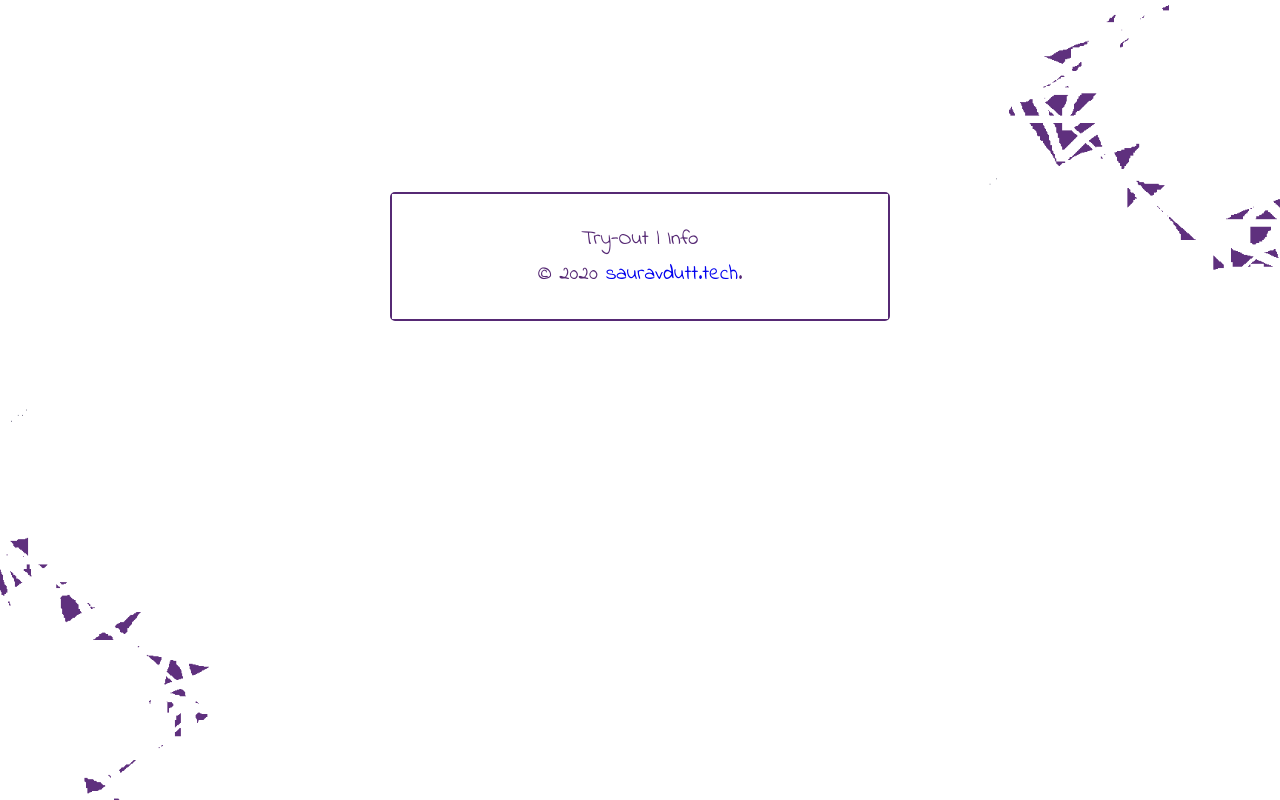
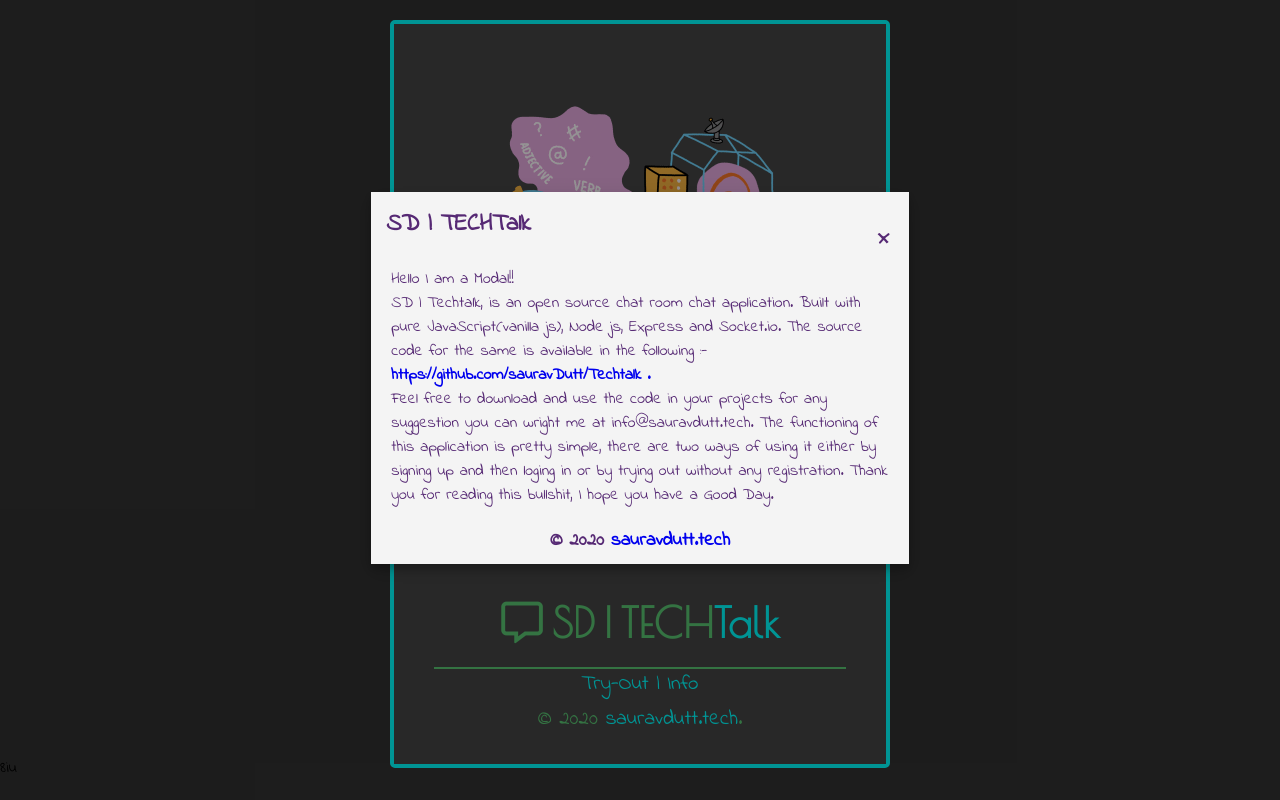
Before and after one commit to sauravDutt/Techtalk, a website: page public/index.html in a window 1280 px wide. Both pictures are taken after a click on the link "Info". Drawn offline with nearby package versions, Linux system fonts and the light colour scheme.

Commit message:
Final Updates begin

```diff
--- /dev/null
+++ b/public/css/modal.css
@@ -0,0 +1,53 @@
+.modal {
+    display: none;
+    position: fixed;
+    z-index: 1;
+    left: 0;
+    top: 0;
+    height: 100%;
+    width: 100%;
+    overflow: auto;
+    background-color: rgba(0, 0, 0, 0.418);
+}
+
+.modal-content {
+    background-color: #f4f4f4;
+    margin: 15% auto;
+	color: #562974;
+    width: 42%;
+    box-shadow: 0 5px 8px 0 rgba(0, 0, 0, 0.2),0 7px 20px 0 rgba(0, 0, 0, 0.17);
+    animation-name: modalopen;
+    animation-duration:1.5s;
+
+}
+.modal-header h2, .modal-footer h3{
+    margin: 0;
+}
+.modal-header {
+    padding: 15px;
+}
+.modal-body {
+    padding: 10px 20px;
+}
+.modal-footer {
+    padding: 10px;
+    text-align: center;
+}
+
+
+.closeBtn {
+    color: #562974;
+    float: right;
+    font-size: 40px;
+}
+
+.closeBtn:hover, .closeBtn:focus {
+    color: #bc75eb;
+    text-decoration: none;
+    cursor: pointer;
+}
+
+@keyframes modalopen{
+    from{opacity: 0}
+    to{opacity: 1}
+}
--- a/public/css/style.css
+++ b/public/css/style.css
@@ -1,7 +1,7 @@
 
 :root {
 	--dark-color-a: #fff;
-	--dark-color-b: rgb(255, 240, 254);
+	--dark-color-b: #464646;
 	--light-color: #fff;
 	--success-color: #5cb85c;
 	--error-color: #d9534f;
@@ -16,8 +16,7 @@
 body {
 	height: 100%;
 	font-size: 16px;
-	background: url('../images/sitebg.png') no-repeat center fixed;
-	background-size: cover;
+	background-color: #313131;
 	margin: 20px;
 	font-family: 'Indie Flower', cursive;
 
@@ -34,31 +33,37 @@
 .btn {
 	cursor: pointer;
 	padding: 5px 15px;
-	background: #562974;
-	color: var(--dark-color-a);
+	color: rgb(0, 0, 0);
+	border: 2px solid rgb(0, 0, 0);
+	background: #5AC673;
 	border: 0;
 	border-radius: 15px;
 	font-size: 1.3rem;
+}
+
+.btn:hover {
+	background-color: aqua;
+	color: #464646;
 }
 
 /* Chat Page */
 
 .chat-container {
 	max-width: 1100px;
-	background: #fff;
+	background: #464646;
 	margin:  auto;
-	margin-top: 22vh;
+	margin-top: 19vh;
 	overflow: hidden;
-	border: 2px solid #562974;
+	border: 2px solid aqua;
 	border-radius: 10px;
 	font-size: 1.3rem;
 
 }
 
 .chat-header {
-	background: var(--dark-color-a);
+	background: var(--dark-color-b);
 	color: #562974;
-	border-bottom: 2px solid #562974;
+	border-bottom: 2px solid aqua;
 	border-top-left-radius: 10px;
 	border-top-right-radius: 10px;
 	font-family: 'Poiret One', cursive;
@@ -75,7 +80,7 @@
 
 .chat-sidebar {
 	background: var(--dark-color-b);
-	color: #562974;
+	color: #5AC673;
 	padding: 20px 20px 60px;
 	overflow-y: scroll;
 }
@@ -106,24 +111,26 @@
 	margin-bottom: 15px;
 	background-color: var(--dark-color-b);
 	border-radius: 5px;
+	color: #5AC673;
+	border: 2px solid aqua;
 }
 
 .chat-messages .message .meta {
 	font-size: 1.3rem;
 	font-weight: bold;
-	color: #562974;
+	color: #5AC673;
 	opacity: 0.7;
 	margin-bottom: 7px;
 }
 
 .chat-messages .message .meta span {
-	color: #777;
+	color: aqua;
 }
 
 .chat-form-container {
 	padding: 20px 30px ;
-	border-top: 2px solid #562974;
-	background-color: var(--dark-color-a);
+	border-top: 2px solid aqua;
+	background-color: var(--dark-color-b);
 }
 
 .chat-form-container form {
@@ -136,28 +143,38 @@
 	margin-right: 10px;
 	height: 40px;
 	flex: 1;
+	color: #5AC673;
+	background-color: #464646;
 	border-radius: 20px;
-	border: 1px solid #562974;
+	border: 1px solid aqua;
 }
 
 /* Join Page */
 .join-container {
 	max-width: 500px;
 	margin:  auto;
-	margin-top: 24vh;
-	color: #562974;
-	border: 2px solid #562974;
+	margin-top: 2vh;
+	color: #5AC673;
+	border: 2px solid ;
+	border: 2px solid aqua;
 	border-radius: 5px;
 	font-size: 1.3rem;
+}
+.join-container img {
+	margin-top: -40px;
+	margin-left: -21px;
+}
+.join-container a{
+	color: aqua;
 }
 
 .join-header {
 	text-align: center;
 	padding: 20px;
-	background: var(--dark-color-a);
+	background: #464646;
 	border-top-left-radius: 5px;
 	border-top-right-radius: 5px;
-	border-bottom: 2px solid #562974;
+	border-bottom: 2px solid aqua;
 	font-family: 'Poiret One', cursive;
 }
 
@@ -167,7 +184,7 @@
 }
 .test {
 	padding: 30px 40px;
-	background: var(--dark-color-a);
+	background: #464646;
 }
 
 .join-main p {
@@ -188,9 +205,10 @@
 	padding: 15px;
 	height: 40px;
 	width: 100%;
-	color: #562974;
+	color: #5AC673;
+	background-color: #464646;
 	border-radius: 20px;
-	border: 1px solid #562974;
+	border: 1px solid aqua;
 }
 
 .join-main select {
@@ -198,10 +216,10 @@
 	padding: 5px;
 	height: 40px;
 	width: 100%;
-	background-color: #fff;
-	color: #562974;
+	background-color: #464646;
+	color: #5AC673;
 	border-radius: 20px;
-	border: 1px solid #562974;
+	border: 1px solid aqua;
 }
 
 .join-main .btn {
@@ -211,6 +229,9 @@
 .footer{
 	text-align: center;
 	margin-top: 5px;
+}
+.footer a {
+	color: aqua;
 }
 
 
@@ -226,7 +247,7 @@
 }
 @media (max-width: 500px) {
 	.join-container {
-		margin-top: 22vh;
+		display: none;
 	}
 	.footer{
 		margin: 10px 0px 0px 0px;
--- a/public/index.html
+++ b/public/index.html
@@ -12,19 +12,54 @@
 			href="https://cdnjs.cloudflare.com/ajax/libs/font-awesome/5.12.1/css/all.min.css"
 			integrity="sha256-mmgLkCYLUQbXn0B1SRqzHar6dCnv9oZFPEC1g1cwlkk="
 			crossorigin="anonymous"
-		/>
-		<link rel="stylesheet" href="css/style.css" />
+        />
+
+        <link rel="stylesheet" href="css/style.css" />
+        <style>
+            .footer a {
+            	color: aqua;
+            }
+            .join-container {
+                border: 4px solid aqua;
+            }
+        </style>
 		<title>SD | TechTalk</title>
-		<link rel="shortcut icon" href="images/chat.ico">
+        <link rel="shortcut icon" href="images/chat.ico">
+        <link rel="stylesheet" href="css/modal.css">
 	</head>
 	<body>
 		<div class="join-container">
 			<main class="test">
+				<header class="join-header" style="border-bottom: 2px solid #5AC673;">
+                    <img src="images/logo.gif" alt="Logo">
+                    <h1 style="color: #5AC673;"><i class="far fa-comment-alt"></i> SD | TECH<span style="color: aqua;">Talk</span></h1>
+                </header>
+				<p   style="text-align: center; color: aqua;"><a href="try.html" style="text-decoration: none;color: aqua;">Try-Out</a>  |  <a href="#" id="modalBtn" style="text-decoration: none; color: aqua;">Info</a></p>
+				<p  class="footer" style="color: #5AC673;" >&copy; 2020 <a href="https://www.sauravdutt.tech/">sauravdutt.tech</a>.</p>
+			</main>
+        </div>
+        <div id="simpleModal" class="modal">
+            <div class="modal-content">
+                <div class="modal-header">
+                    <span class="closeBtn" id="closeBtn">
+                        &times;
+                    </span>
+                    <h2>SD | TECHTalk</h2>
+                </div>
+                <div class="modal-body">
+                    <p>
+                        Hello I am a Modal!!
+                    </p>
+                    <p>
+                        SD | Techtalk, is an open source chat room chat application. Built with pure JavaScript(vanilla js), Node js, Express and Socket.io. The source code for the same is available in the following :- <a href="https://github.com/sauravDutt/Techtalk"><h4>https://github.com/sauravDutt/Techtalk .</h4></a>Feel free to download and use the code in your projects for any suggestion you can wright me at <a href="mailto:info@sauravdutt.tech" style="text-decoration: none;color: #562974;">info@sauravdutt.tech</a>. The functioning of this application is pretty simple, there are two ways of using it either by signing up and then loging in or by trying out without any registration. Thank you for reading this bullshit, I hope you have a Good Day.
+                    </p>
+                </div>
+                <div class="modal-footer">
+                    <h3>&copy; 2020 <a href="https://www.sauravdutt.tech/" >sauravdutt.tech</a></h3>
+                </div>
+            </div>8iu
+        </div>
 
-				<p   style="text-align: center;"><a href="try.html" style="text-decoration: none;color: #562974;">Try-Out</a>  |  <a href="#" style="text-decoration: none; color: #562974;">Info</a></p>
-				<p  class="footer">&copy; 2020 <a href="https://www.sauravdutt.tech/">sauravdutt.tech</a>.</p>
-			</main>
-		</div>
-
+        <script src="js/modal.js"></script>
 	</body>
 </html>
--- /dev/null
+++ b/public/js/modal.js
@@ -0,0 +1,26 @@
+
+var modal = document.getElementById('simpleModal');
+var modalBtn = document.getElementById('modalBtn');
+var closeBtn = document.getElementById('closeBtn');
+
+modalBtn.addEventListener('click', openModal);
+
+function openModal(){
+    modal.style.display = 'block';
+}
+
+closeBtn.addEventListener('click', closeModal);
+
+function closeModal() {
+    modal.style.display = 'none';
+}
+
+window.addEventListener('click', clickOutside);
+
+function clickOutside(e) {
+
+    if(e.target == modal) {
+        modal.style.display = 'none';
+    }
+
+}
```
Also changed, not shown: public/chat.html (+2 -2 lines), public/try.html (+3 -3 lines), public/images/logo.gif (added).
